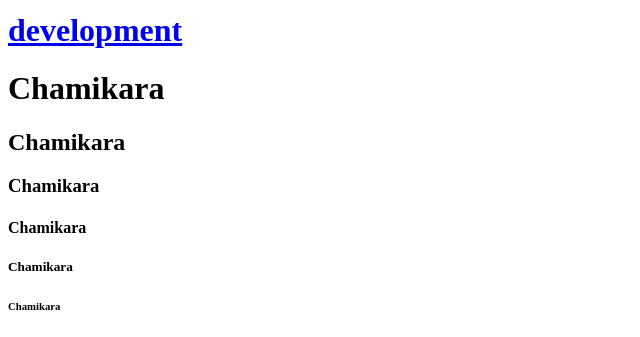
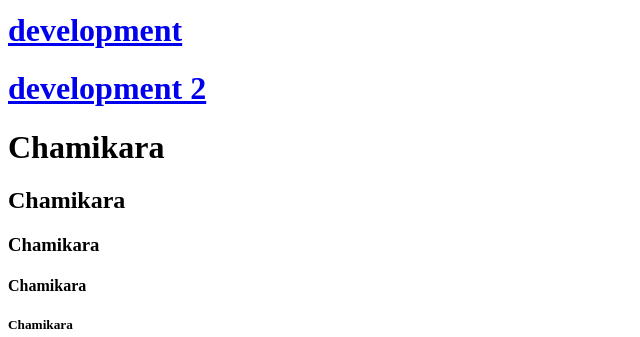
Before and after one commit to Kokulan1992/Demo, a plain HTML site: page index.html in a window 1280 px wide. Shown: the part 711-1048 px from the top of the page, without its empty margins (0-640 px from the left). Drawn offline with Linux system fonts and the light colour scheme.

Commit message:
add development 2

```diff
--- a/index.html
+++ b/index.html
@@ -19,6 +19,7 @@
     <a href="Animation/index.html"><h1>kokulan</h1></a>
     <a href="Animation/index.html"><h1>vanuja</h1></a>
     <a href="Animation/index.html"><h1>development</h1></a>
+    <a href="Animation/index.html"><h1>development 2</h1></a>
 
     <!-- this is h tag -->
     <h1>Chamikara</h1>
```
